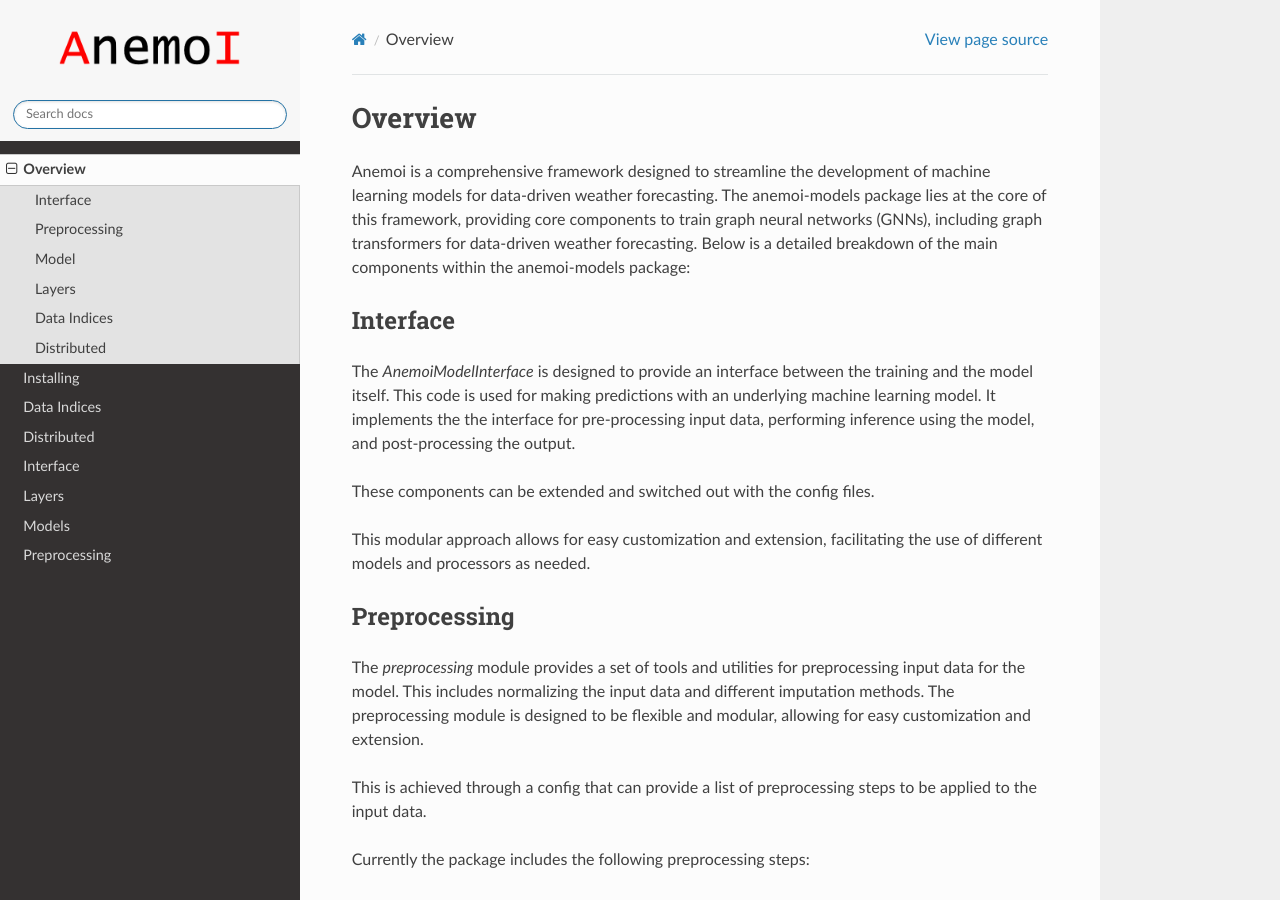
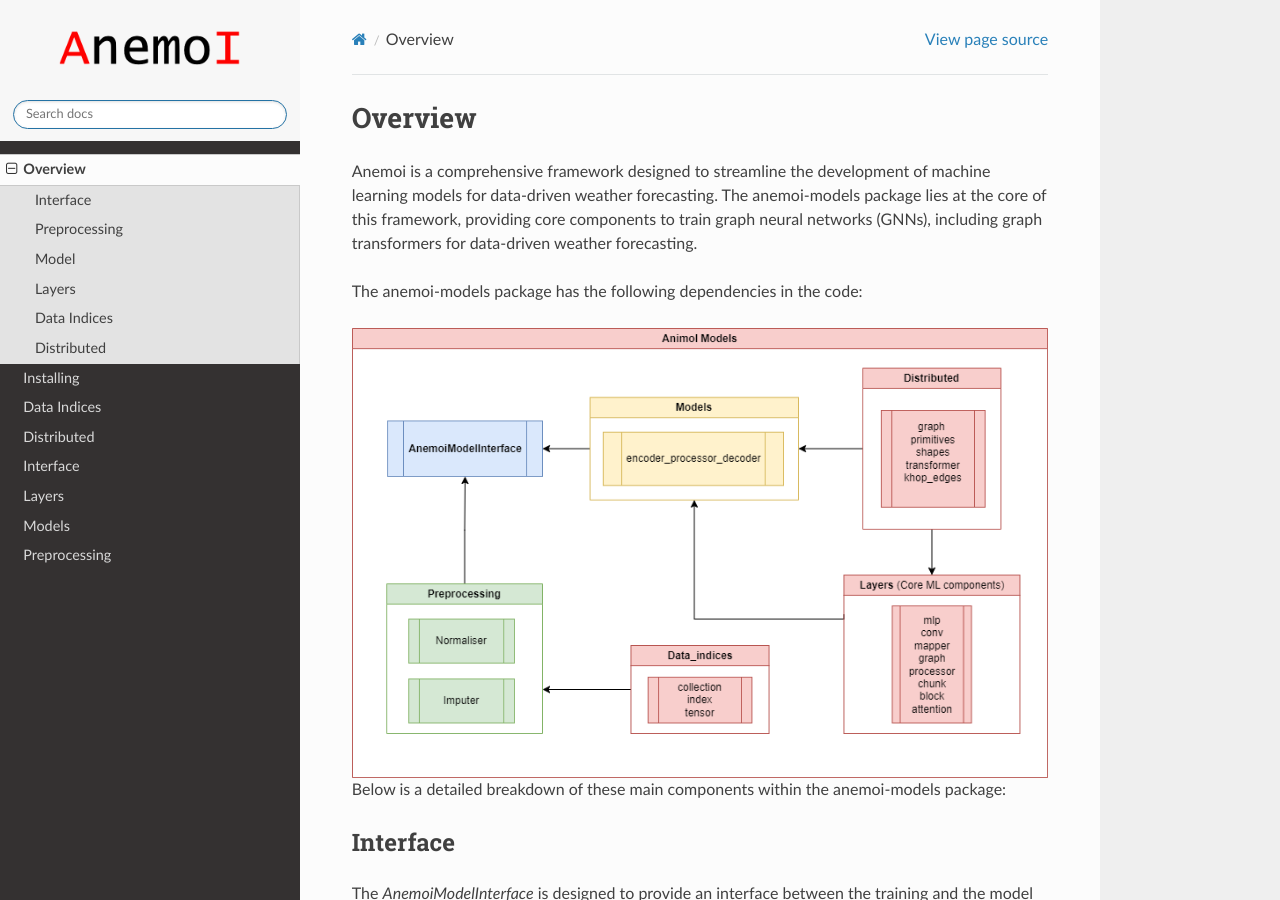
Before and after one commit to ecmwf/anemoi-models, a Sphinx documentation site: the page built from docs/overview.rst, in a window 1280 px wide and 900 px high. Built offline with Sphinx 7.4.7 and the Read the Docs theme 2.0.0, drawn with Linux system fonts in a browser that asks for light colours; the version number could not be read and is left out.

Commit message:
docs: include schematic

```diff
--- a/docs/overview.rst
+++ b/docs/overview.rst
@@ -7,8 +7,16 @@ development of machine learning models for data-driven weather
 forecasting. The anemoi-models package lies at the core of this
 framework, providing core components to train graph neural networks
 (GNNs), including graph transformers for data-driven weather
-forecasting. Below is a detailed breakdown of the main components within
-the anemoi-models package:
+forecasting.
+
+The anemoi-models package has the following dependencies in the code:
+
+.. figure:: schemas/anemoi-models_schematic.png
+   :alt: Dependencies and initial structure of anemoi models
+   :align: center
+
+Below is a detailed breakdown of these main components within the
+anemoi-models package:
 
 ***********
  Interface
```
